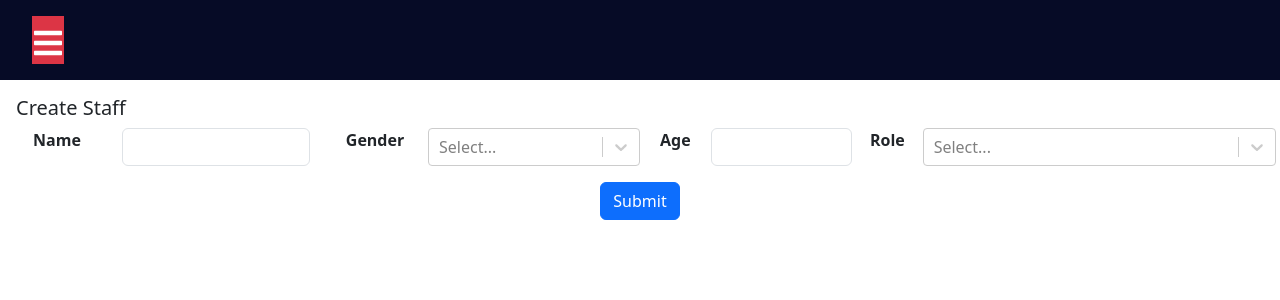
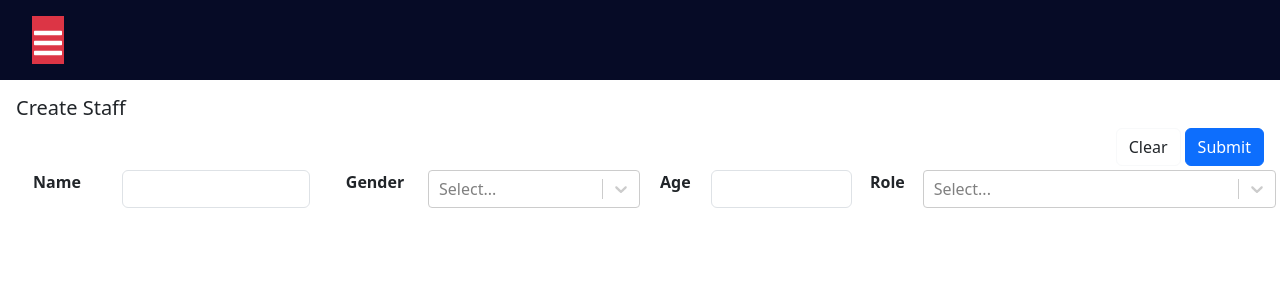
Before and after one commit to vivincrichard/my-application-01, a React (Vite) app: page /staff in a window 1280 px wide. Shown: the top 300 px of the page. Built offline with nearby package versions, Linux system fonts and the light colour scheme; data requests are answered from the project's data file.

Commit message:
added reset btn

```diff
--- a/src/Components/Staff/Index.tsx
+++ b/src/Components/Staff/Index.tsx
@@ -10,7 +10,7 @@ function Staff() {
   const { mutateAsync: createStaff } = useStaffCreate();
   const { data: rolesData } = useRoles();
 
-  const { control, register, handleSubmit } = useForm({
+  const { register, handleSubmit, control, reset } = useForm({
     defaultValues: {
       name: "",
       gender: "",
@@ -48,6 +48,18 @@ function Staff() {
   return (
     <div className="m-3">
       <h5>Create Staff</h5>
+      <div className="text-end mb-1">
+        <button
+          type="button"
+          className="btn btn-outline-light text-dark mx-1"
+          onClick={() => reset()}
+        >
+          Clear
+        </button>
+        <button type="submit" className="btn btn-primary">
+          Submit
+        </button>
+      </div>
       <form onSubmit={handleSubmit(onsubmit)}>
         <div className="row">
           <div className="form-group col-12 col-sm-6 col-md-3">
@@ -145,12 +157,6 @@ function Staff() {
               </div>
             </div>
           </div>
-
-          <div className="col-12 text-center mt-3">
-            <button type="submit" className="btn btn-primary">
-              Submit
-            </button>
-          </div>
         </div>
       </form>
     </div>
```
